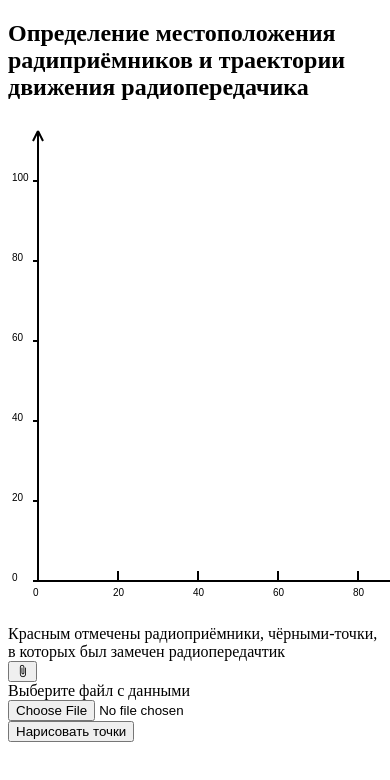
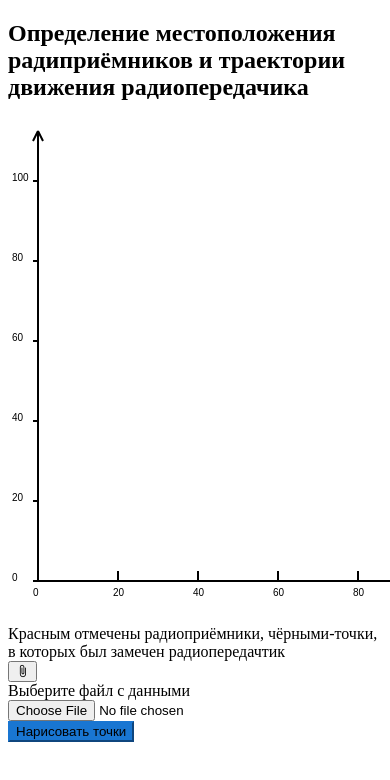
Before and after one commit to Theone19666/radio, a Vue app: page / in a window 390 px wide. Shown: the top 780 px of the page. Built offline with nearby package versions, Linux system fonts and the light colour scheme.

Commit message:
сделала центрирование блоко

```diff
--- a/src/App.vue
+++ b/src/App.vue
@@ -5,7 +5,7 @@
         Определение местоположения радиприёмников и траектории движения
         радиопередачика
       </h2>
-      <v-layout class="main-layout pa-3">
+      <v-layout class="main-layout pa-3 align-center flex-column">
         <Figure />
         <v-flex class="column">
           <FileInput />
@@ -33,13 +33,8 @@ export default class App extends Vue {}
 </script>
 
 <style lang="scss" scoped>
-.main-layout {
-  @media all and (max-width: 993px) {
-    flex-direction: column;
-  }
-}
 .column {
-  @media all and (max-width: 993px) {
+  @media all and (max-width: 993px), all and (min-width: 1500px) {
     width: 100%;
     max-width: 500px;
   }
--- a/src/components/Button/Button.vue
+++ b/src/components/Button/Button.vue
@@ -1,5 +1,5 @@
 <template>
-  <v-btn @click="onClick">Нарисовать точки</v-btn>
+  <v-btn @click="onClick" class="primary v-btn--block">Нарисовать точки</v-btn>
 </template>
 
 <script lang="ts">
```
